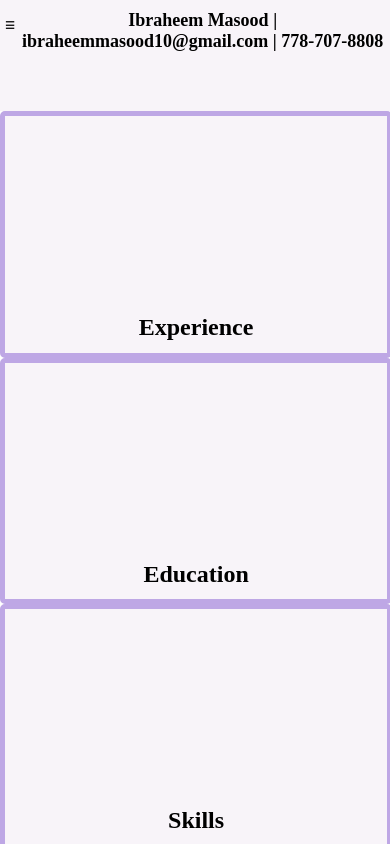
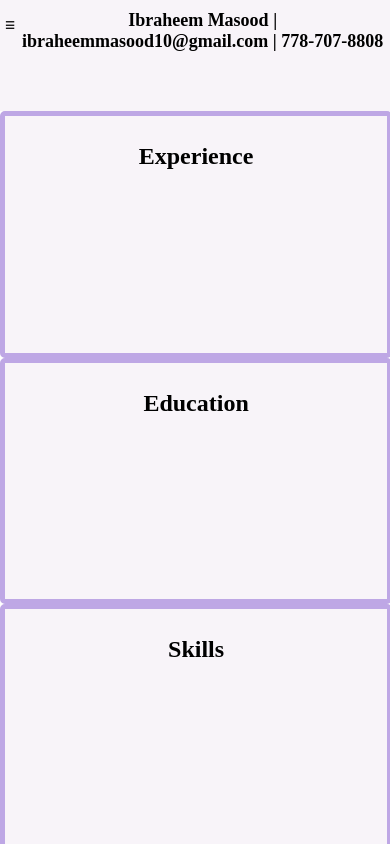
Before and after one commit to IbraheemMasood/IbraheemMasood.github.io, a website: page index.html in a window 390 px wide. Drawn offline with Linux system fonts and the light colour scheme.

Commit message:
fixed an issue where content would appear our of scroll reach off text

```diff
--- a/MyStyle.css
+++ b/MyStyle.css
@@ -51,7 +51,8 @@ h1 {
     color: #000000;
     text-align: center;
 }
-.expandedView{
+
+.expandedView {
     max-height: calc(100vh - 120px);
 }
 
@@ -108,7 +109,7 @@ h1 {
 #left:hover {
     box-shadow: inset 100vw 0 0 0 #BEA7E5;
     color: #000000;
-    height: 90vh ;
+    height: 90vh;
     width: 700vw;
 
 }
@@ -217,16 +218,22 @@ h1 {
 
 
     #left {
+        line-height: 5em;
+
         width: 98vw;
         height: 28vh;
     }
 
     #center {
+        line-height: 5em;
+
         width: 98vw;
         height: 28vh;
     }
 
     #right {
+        line-height: 5em;
+
         width: 98vw;
         height: 28vh;
     }
@@ -249,7 +256,8 @@ h1 {
     td {
         width: 80vw;
     }
-    li{
+
+    li {
         width: 100vw;
     }
 
```
